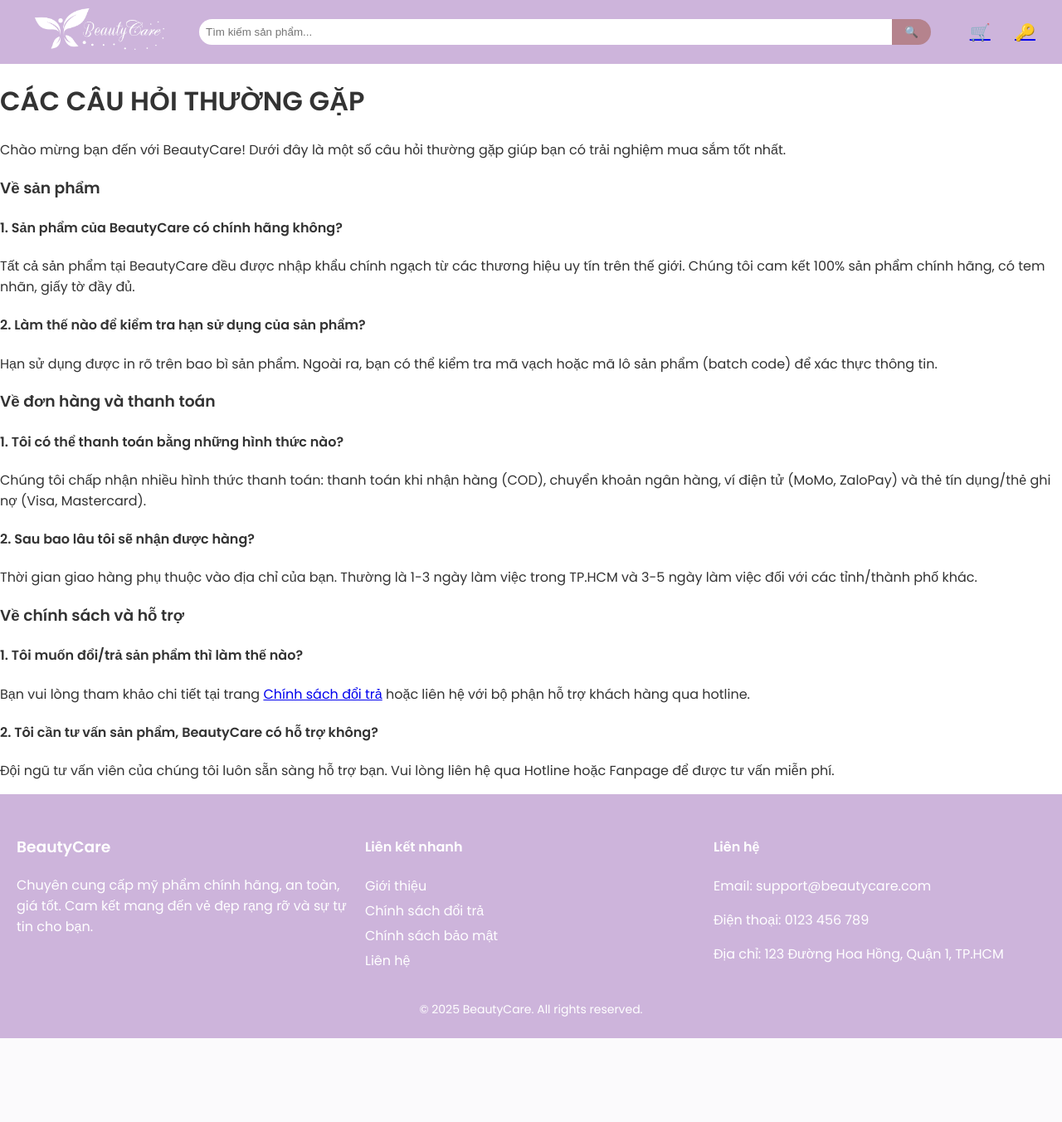
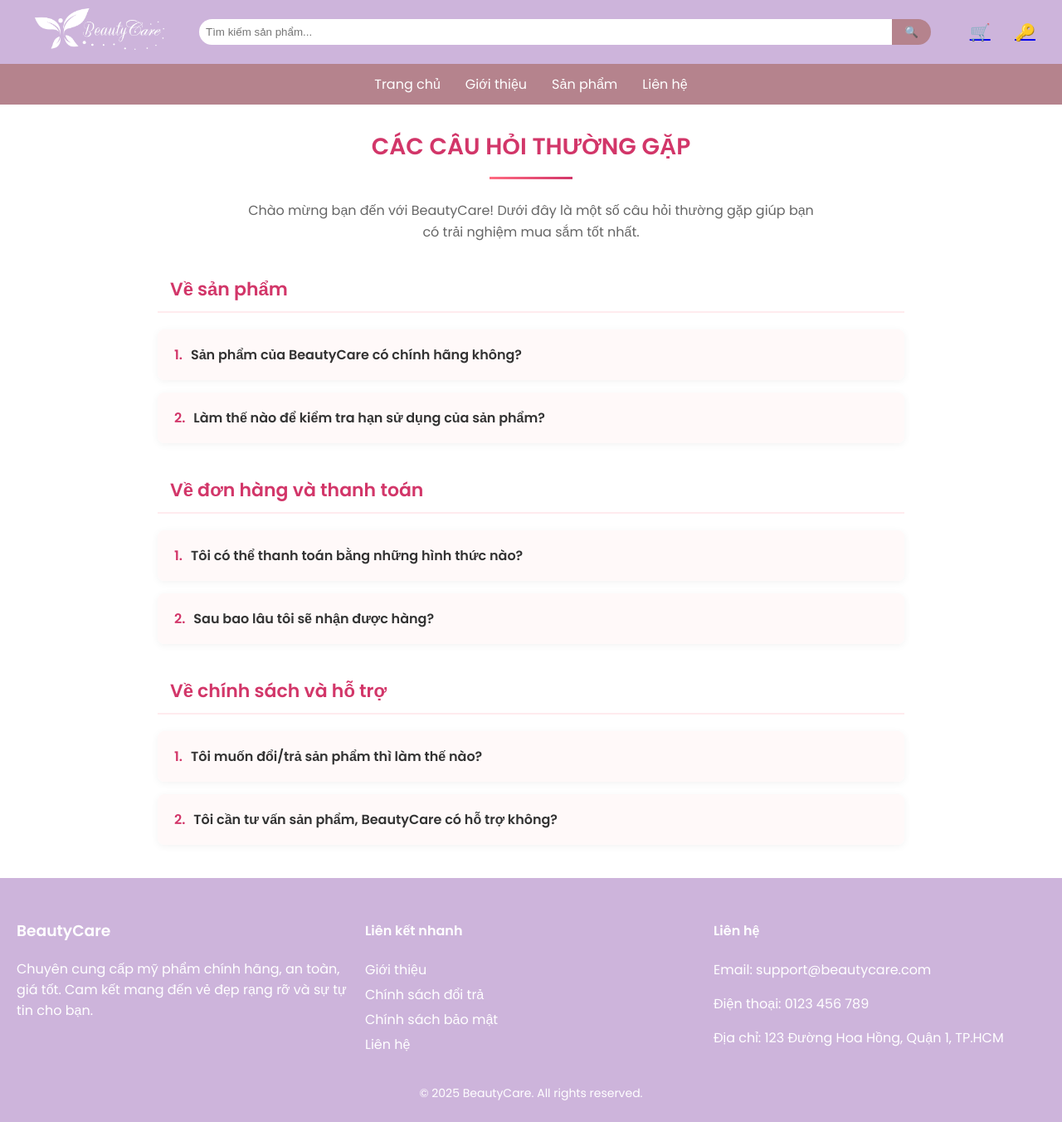
Before and after one commit to ThienNam13/TMDT_WEB, a PHP site: page /faq.php in a window 1280 px wide. Shown: the whole page at 83% size. Before the commit the page ends 1251 px from the top, so only its background shows below. Run offline with PHP 8.4, Linux system fonts and the light colour scheme; some libraries are stand-ins or nearby versions.

Commit message:
Update faq.php

```diff
--- a/BeautyCare/faq.php
+++ b/BeautyCare/faq.php
@@ -1,43 +1,257 @@
 <?php
 $pageTitle = "Các câu hỏi thường gặp";
 include 'includes/header.php';
+include 'includes/navbar.php';
 ?>
+
+<div class="faq-container">
+    <div class="faq-header">
         <h1>CÁC CÂU HỎI THƯỜNG GẶP</h1>
-<p>Chào mừng bạn đến với BeautyCare! Dưới đây là một số câu hỏi thường gặp giúp bạn có trải nghiệm mua sắm tốt nhất.</p>
+        <div class="divider"></div>
+        <p class="intro-text">Chào mừng bạn đến với BeautyCare! Dưới đây là một số câu hỏi thường gặp giúp bạn có trải nghiệm mua sắm tốt nhất.</p>
+    </div>
 
+    <div class="faq-content">
         <div class="faq-section">
+            <div class="section-header">
+                <i class="fas fa-spa section-icon"></i>
                 <h3>Về sản phẩm</h3>
+            </div>
+
             <div class="faq-item">
-        <h4>1. Sản phẩm của BeautyCare có chính hãng không?</h4>
+                <div class="question-box">
+                    <h4><span class="question-number">1.</span> Sản phẩm của BeautyCare có chính hãng không?</h4>
+                    <i class="fas fa-chevron-down toggle-icon"></i>
+                </div>
+                <div class="answer-box">
                     <p>Tất cả sản phẩm tại BeautyCare đều được nhập khẩu chính ngạch từ các thương hiệu uy tín trên thế giới. Chúng tôi cam kết 100% sản phẩm chính hãng, có tem nhãn, giấy tờ đầy đủ.</p>
                 </div>
+            </div>
+
             <div class="faq-item">
-        <h4>2. Làm thế nào để kiểm tra hạn sử dụng của sản phẩm?</h4>
+                <div class="question-box">
+                    <h4><span class="question-number">2.</span> Làm thế nào để kiểm tra hạn sử dụng của sản phẩm?</h4>
+                    <i class="fas fa-chevron-down toggle-icon"></i>
+                </div>
+                <div class="answer-box">
                     <p>Hạn sử dụng được in rõ trên bao bì sản phẩm. Ngoài ra, bạn có thể kiểm tra mã vạch hoặc mã lô sản phẩm (batch code) để xác thực thông tin.</p>
+                </div>
             </div>
         </div>
 
         <div class="faq-section">
+            <div class="section-header">
+                <i class="fas fa-shopping-bag section-icon"></i>
                 <h3>Về đơn hàng và thanh toán</h3>
+            </div>
+
             <div class="faq-item">
-        <h4>1. Tôi có thể thanh toán bằng những hình thức nào?</h4>
+                <div class="question-box">
+                    <h4><span class="question-number">1.</span> Tôi có thể thanh toán bằng những hình thức nào?</h4>
+                    <i class="fas fa-chevron-down toggle-icon"></i>
+                </div>
+                <div class="answer-box">
                     <p>Chúng tôi chấp nhận nhiều hình thức thanh toán: thanh toán khi nhận hàng (COD), chuyển khoản ngân hàng, ví điện tử (MoMo, ZaloPay) và thẻ tín dụng/thẻ ghi nợ (Visa, Mastercard).</p>
                 </div>
+            </div>
+
             <div class="faq-item">
-        <h4>2. Sau bao lâu tôi sẽ nhận được hàng?</h4>
+                <div class="question-box">
+                    <h4><span class="question-number">2.</span> Sau bao lâu tôi sẽ nhận được hàng?</h4>
+                    <i class="fas fa-chevron-down toggle-icon"></i>
+                </div>
+                <div class="answer-box">
                     <p>Thời gian giao hàng phụ thuộc vào địa chỉ của bạn. Thường là 1-3 ngày làm việc trong TP.HCM và 3-5 ngày làm việc đối với các tỉnh/thành phố khác.</p>
+                </div>
             </div>
         </div>
 
         <div class="faq-section">
+            <div class="section-header">
+                <i class="fas fa-headset section-icon"></i>
                 <h3>Về chính sách và hỗ trợ</h3>
+            </div>
+
             <div class="faq-item">
-        <h4>1. Tôi muốn đổi/trả sản phẩm thì làm thế nào?</h4>
+                <div class="question-box">
+                    <h4><span class="question-number">1.</span> Tôi muốn đổi/trả sản phẩm thì làm thế nào?</h4>
+                    <i class="fas fa-chevron-down toggle-icon"></i>
+                </div>
+                <div class="answer-box">
                     <p>Bạn vui lòng tham khảo chi tiết tại trang <a href="return-policy.php">Chính sách đổi trả</a> hoặc liên hệ với bộ phận hỗ trợ khách hàng qua hotline.</p>
                 </div>
+            </div>
+
             <div class="faq-item">
-        <h4>2. Tôi cần tư vấn sản phẩm, BeautyCare có hỗ trợ không?</h4>
+                <div class="question-box">
+                    <h4><span class="question-number">2.</span> Tôi cần tư vấn sản phẩm, BeautyCare có hỗ trợ không?</h4>
+                    <i class="fas fa-chevron-down toggle-icon"></i>
+                </div>
+                <div class="answer-box">
                     <p>Đội ngũ tư vấn viên của chúng tôi luôn sẵn sàng hỗ trợ bạn. Vui lòng liên hệ qua Hotline hoặc Fanpage để được tư vấn miễn phí.</p>
                 </div>
             </div>
+        </div>
+    </div>
+</div>
+
+<style>
+.faq-container {
+    max-width: 900px;
+    margin: 30px auto;
+    padding: 0 20px;
+}
+
+.faq-header {
+    text-align: center;
+    margin-bottom: 40px;
+}
+
+.faq-header h1 {
+    color: #d23669;
+    font-size: 28px;
+    margin-bottom: 15px;
+}
+
+.divider {
+    width: 100px;
+    height: 3px;
+    background: linear-gradient(to right, #ff6b81, #d23669);
+    margin: 15px auto 25px;
+}
+
+.intro-text {
+    color: #666;
+    font-size: 16px;
+    line-height: 1.6;
+    max-width: 700px;
+    margin: 0 auto;
+}
+
+.faq-section {
+    margin-bottom: 40px;
+}
+
+.section-header {
+    display: flex;
+    align-items: center;
+    margin-bottom: 20px;
+    padding-bottom: 10px;
+    border-bottom: 2px solid #ffebee;
+}
+
+.section-header h3 {
+    color: #d23669;
+    font-size: 22px;
+    margin: 0;
+}
+
+.section-icon {
+    color: #ff6b81;
+    font-size: 24px;
+    margin-right: 15px;
+}
+
+.faq-item {
+    margin-bottom: 15px;
+    border-radius: 8px;
+    overflow: hidden;
+    box-shadow: 0 2px 10px rgba(0,0,0,0.05);
+}
+
+.question-box {
+    background-color: #fff9f9;
+    padding: 18px 20px;
+    display: flex;
+    justify-content: space-between;
+    align-items: center;
+    cursor: pointer;
+    transition: all 0.3s ease;
+}
+
+.question-box:hover {
+    background-color: #ffebee;
+}
+
+.question-box h4 {
+    color: #333;
+    font-size: 16px;
+    margin: 0;
+    display: flex;
+    align-items: center;
+}
+
+.question-number {
+    color: #d23669;
+    font-weight: bold;
+    margin-right: 10px;
+}
+
+.toggle-icon {
+    color: #d23669;
+    transition: transform 0.3s ease;
+}
+
+.answer-box {
+    background-color: white;
+    padding: 0 20px;
+    max-height: 0;
+    overflow: hidden;
+    transition: max-height 0.3s ease, padding 0.3s ease;
+}
+
+.answer-box p {
+    color: #555;
+    line-height: 1.8;
+    font-size: 15px;
+    margin: 0;
+    padding: 5px 0 20px;
+}
+
+.answer-box a {
+    color: #ff6b81;
+    text-decoration: none;
+    font-weight: bold;
+}
+
+.answer-box a:hover {
+    text-decoration: underline;
+}
+
+/* Active state */
+.faq-item.active .question-box {
+    background-color: #ffebee;
+}
+
+.faq-item.active .toggle-icon {
+    transform: rotate(180deg);
+}
+
+.faq-item.active .answer-box {
+    max-height: 500px;
+    padding: 0 20px 10px;
+}
+</style>
+
+<script>
+document.addEventListener('DOMContentLoaded', function() {
+    const faqItems = document.querySelectorAll('.faq-item');
+
+    faqItems.forEach(item => {
+        const questionBox = item.querySelector('.question-box');
+
+        questionBox.addEventListener('click', () => {
+            item.classList.toggle('active');
+
+            // Close other open items
+            faqItems.forEach(otherItem => {
+                if (otherItem !== item && otherItem.classList.contains('active')) {
+                    otherItem.classList.remove('active');
+                }
+            });
+        });
+    });
+});
+</script>
+
 <?php include 'includes/footer.php'; ?>
```
Lines whose indentation alone changed are shown as unchanged.
